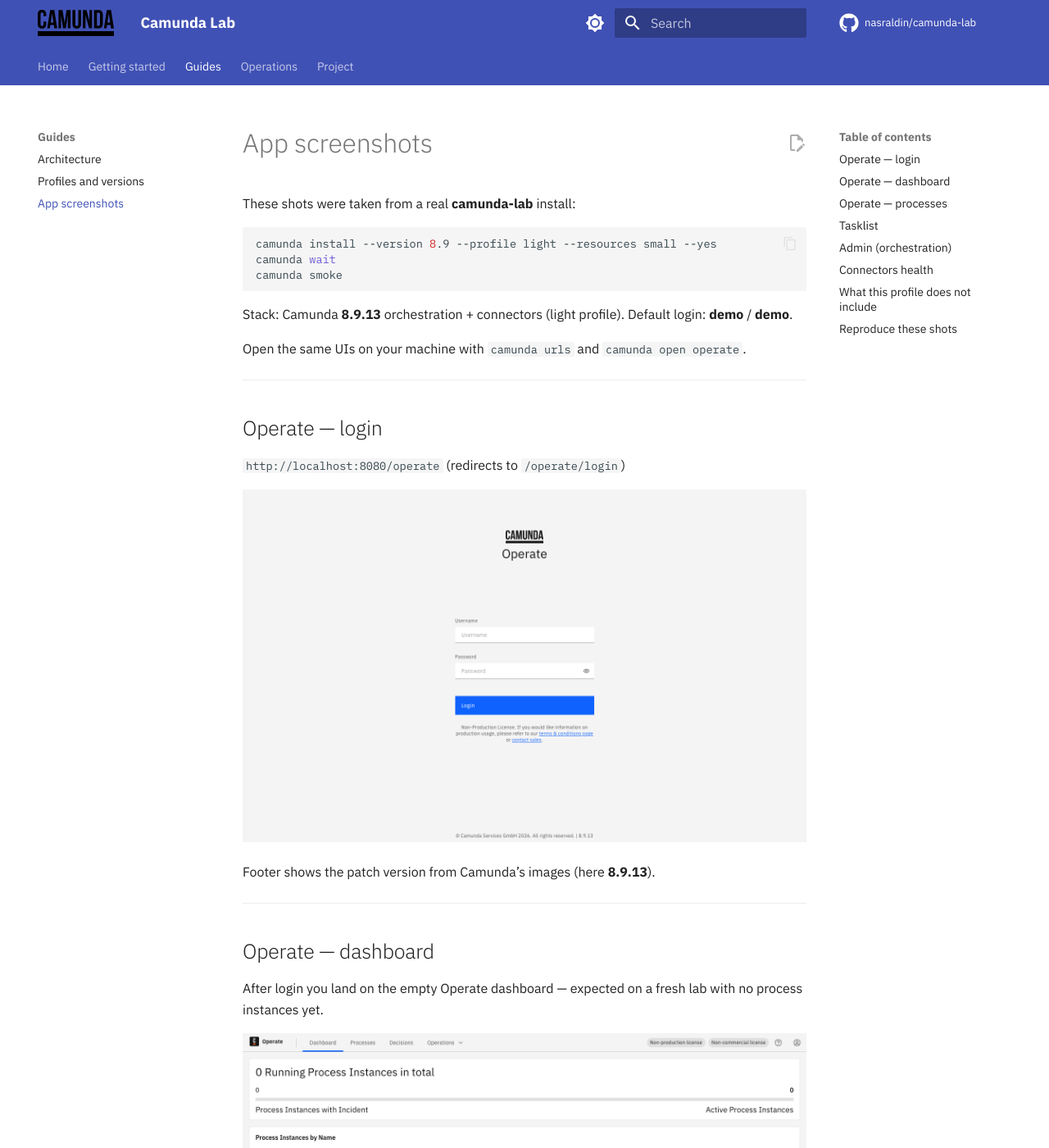
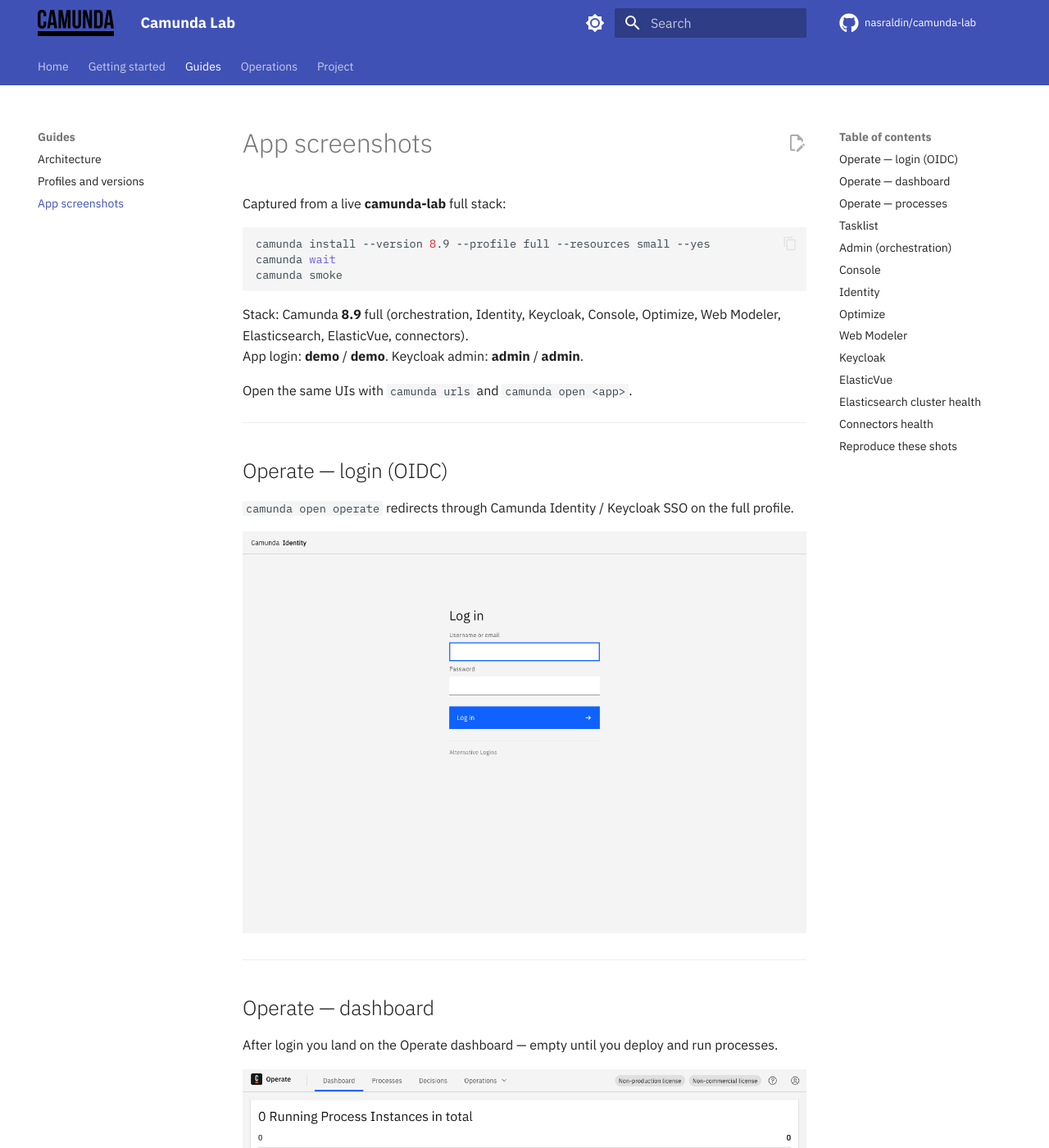
Before and after one commit to nasraldin/camunda-lab, an MkDocs documentation site: the page built from docs/screenshots.md, in a window 1280 px wide and 1400 px high. Shown: the whole window at 82% size. Built offline with MkDocs 1.6.1 and Material for MkDocs 9.7.7, drawn with Linux system fonts in a browser that asks for light colours; comment, search, counter and statistics services are not loaded; some of the changed text lies outside the part shown.

Commit message:
docs: refresh full-profile screenshots and harden ES/Keycloak overlays
Capture 8.9 full UI shots including ElasticVue. Disable ES memlock for
docker-lab and set KEYCLOAK_HOST=keycloak so Identity can reach Keycloak.

Co-authored-by: Cursor <cursoragent@cursor.com>

````diff
--- a/docs/screenshots.md
+++ b/docs/screenshots.md
@@ -1,32 +1,31 @@
 # App screenshots
 
-These shots were taken from a real **camunda-lab** install:
+Captured from a live **camunda-lab** full stack:
 
 ```bash
-camunda install --version 8.9 --profile light --resources small --yes
+camunda install --version 8.9 --profile full --resources small --yes
 camunda wait
 camunda smoke
 ```
 
-Stack: Camunda **8.9.13** orchestration + connectors (light profile). Default login: **demo** / **demo**.
+Stack: Camunda **8.9** full (orchestration, Identity, Keycloak, Console, Optimize, Web Modeler, Elasticsearch, ElasticVue, connectors).
+App login: **demo** / **demo**. Keycloak admin: **admin** / **admin**.
 
-Open the same UIs on your machine with `camunda urls` and `camunda open operate`.
+Open the same UIs with `camunda urls` and `camunda open <app>`.
 
 ---
 
-## Operate — login
+## Operate — login (OIDC)
 
-`http://localhost:8080/operate` (redirects to `/operate/login`)
+`camunda open operate` redirects through Camunda Identity / Keycloak SSO on the full profile.
 
 ![Operate login](assets/screenshots/operate-login.png)
-
-Footer shows the patch version from Camunda’s images (here **8.9.13**).
 
 ---
 
 ## Operate — dashboard
 
-After login you land on the empty Operate dashboard — expected on a fresh lab with no process instances yet.
+After login you land on the Operate dashboard — empty until you deploy and run processes.
 
 ![Operate dashboard](assets/screenshots/operate-dashboard.png)
 
@@ -34,7 +33,7 @@ After login you land on the empty Operate dashboard — expected on a fresh lab
 
 ## Operate — processes
 
-Processes view with Active / Incidents filters. No diagrams until you deploy something.
+Process instances view with Active / Incidents filters.
 
 ![Operate processes](assets/screenshots/operate-processes.png)
 
@@ -46,7 +45,7 @@ camunda open operate
 
 ## Tasklist
 
-`http://localhost:8080/tasklist` — human tasks from your BPMN. Empty until you start a process with user tasks.
+`http://localhost:8080/tasklist` — human tasks from your BPMN.
 
 ![Tasklist](assets/screenshots/tasklist.png)
 
@@ -58,11 +57,9 @@ camunda open tasklist
 
 ## Admin (orchestration)
 
-`http://localhost:8080/admin` — users, groups, roles, authorizations for the orchestration cluster (light profile uses embedded auth, not Keycloak).
+`http://localhost:8080/admin` — mapping rules, users, groups, roles, authorizations for the orchestration cluster.
 
-![Admin users](assets/screenshots/admin.png)
-
-The default **demo** user is created by Camunda’s compose initialization.
+![Admin](assets/screenshots/admin.png)
 
 ```bash
 camunda open admin
@@ -70,37 +67,91 @@ camunda open admin
 
 ---
 
+## Console
+
+`http://localhost:8087` — Camunda Console (full profile).
+
+![Console](assets/screenshots/console.png)
+
+```bash
+camunda open console
+```
+
+---
+
+## Identity
+
+`http://localhost:8084` — Management Identity (applications, roles, permissions).
+
+![Identity](assets/screenshots/identity.png)
+
+```bash
+camunda open identity
+```
+
+---
+
+## Optimize
+
+`http://localhost:8083` — process analytics dashboards.
+
+![Optimize](assets/screenshots/optimize.png)
+
+```bash
+camunda open optimize
+```
+
+---
+
+## Web Modeler
+
+`http://localhost:8070` — Web Modeler home (SSO via Keycloak on full).
+
+![Web Modeler](assets/screenshots/web-modeler.png)
+
+```bash
+camunda open web-modeler
+```
+
+---
+
+## Keycloak
+
+`http://localhost:18080/auth/admin/` — Keycloak Administration Console sign-in (**admin** / **admin**).
+
+![Keycloak](assets/screenshots/keycloak.png)
+
+```bash
+camunda open keycloak
+```
+
+---
+
+## ElasticVue
+
+`http://localhost:9800` — Elasticsearch GUI with cluster **camunda-lab** preconfigured to `http://localhost:9200` (no manual setup).
+
+![ElasticVue](assets/screenshots/elasticvue.png)
+
+```bash
+camunda open elasticvue
+```
+
+---
+
+## Elasticsearch cluster health
+
+`http://localhost:9200/_cluster/health?pretty`
+
+![Elasticsearch health](assets/screenshots/elasticsearch.png)
+
+---
+
 ## Connectors health
-
-Connectors do not ship a full product UI on the light stack. Health is exposed for ops checks:
 
 `http://localhost:8086/actuator/health`
 
 ![Connectors health JSON](assets/screenshots/connectors-health.png)
-
-All components report **UP**, including `zeebeClient` with a healthy partition.
-
----
-
-## What this profile does *not* include
-
-Light profile is intentionally small. You will **not** see these UIs until you switch to **full**:
-
-| App | Typical URL (full) |
-| --- | --- |
-| Console | http://localhost:8087 |
-| Optimize | http://localhost:8083 |
-| Identity | http://localhost:8084 |
-| Web Modeler | http://localhost:8070 |
-| Keycloak | http://localhost:18080/auth/ |
-
-```bash
-camunda profile full
-camunda wait
-camunda urls
-```
-
-Ports also differ by minor — especially **8.7** vs **8.8** vs **8.9+**. See [Profiles and versions](profiles.md).
 
 ---
 
@@ -108,10 +159,12 @@ Ports also differ by minor — especially **8.7** vs **8.8** vs **8.9+**. See [P
 
 ```bash
 brew upgrade camunda-lab   # or: make install
-camunda version            # expect a recent release
-camunda install --version 8.9 --profile light --resources small --yes
+camunda install --version 8.9 --profile full --resources small --yes
 camunda wait
 camunda smoke
 camunda urls
 camunda open operate
+camunda open elasticvue
 ```
+
+Ports also differ by minor — especially **8.7** vs **8.8** vs **8.9+**. See [Profiles and versions](profiles.md).
````
Also changed, not shown: docs/assets/screenshots/admin.png, docs/assets/screenshots/connectors-health.png, docs/assets/screenshots/console.png (added), docs/assets/screenshots/elasticsearch.png (added), docs/assets/screenshots/elasticvue.png (added), docs/assets/screenshots/identity.png (added), docs/assets/screenshots/keycloak.png (added), docs/assets/screenshots/operate-dashboard.png, docs/assets/screenshots/operate-login.png, docs/assets/screenshots/operate-processes.png, docs/assets/screenshots/optimize.png (added), docs/assets/screenshots/tasklist.png, docs/assets/screenshots/web-modeler.png (added), 6 other files.
